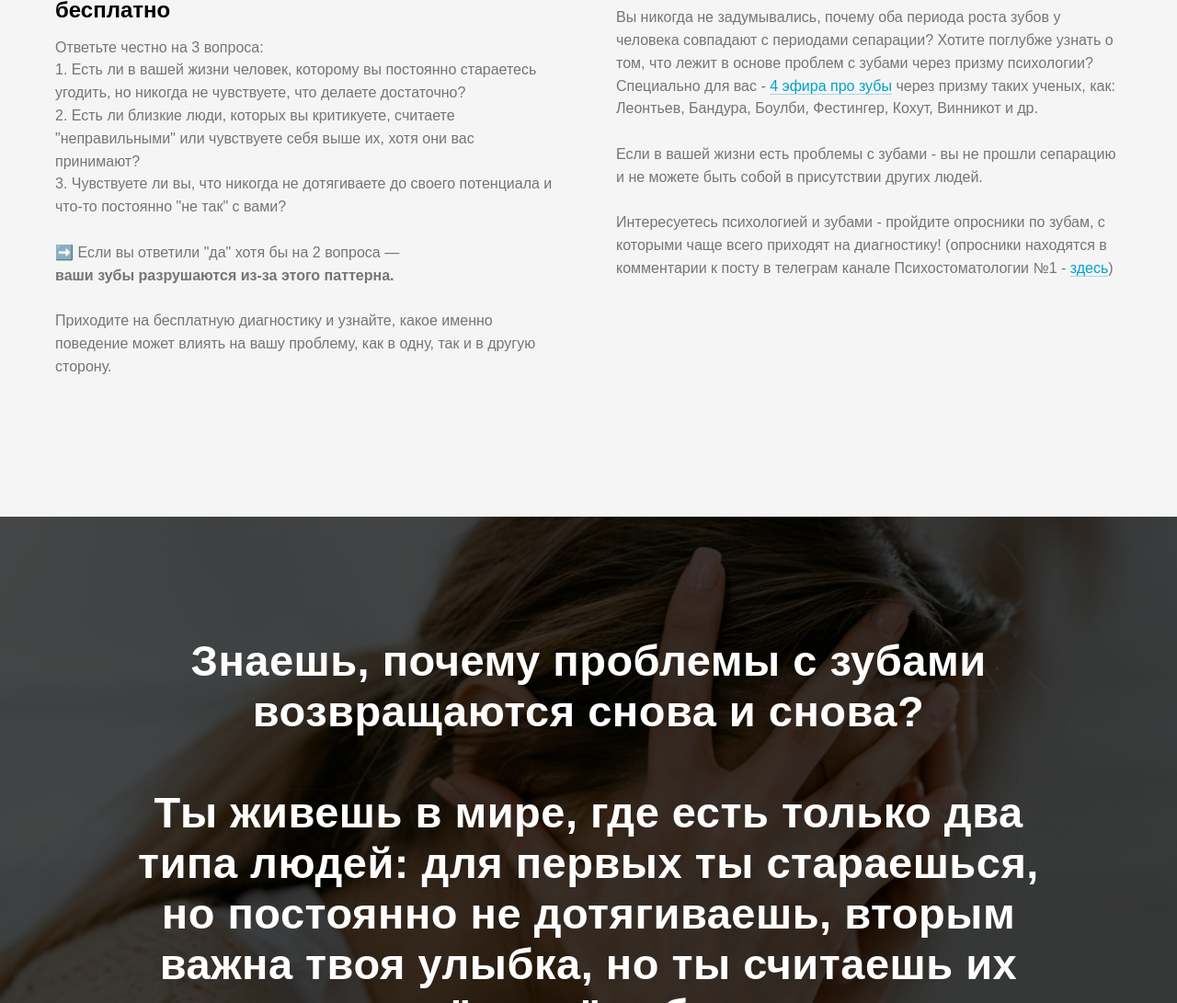
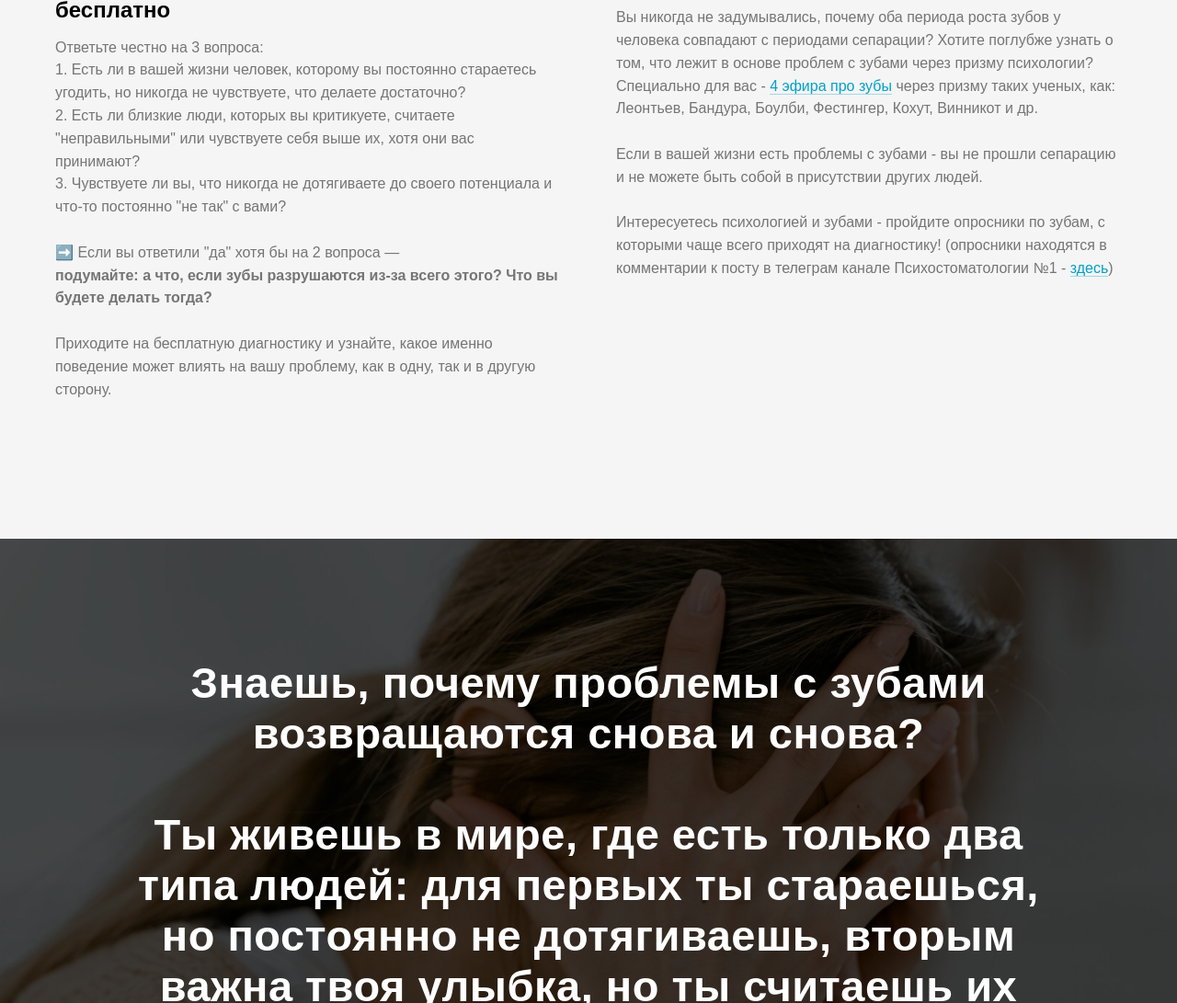
Before and after one commit to psyteeth/rusite, a plain HTML site: page index.html in a window 1280 px wide. Shown: the part 2766-3857 px from the top of the page at 92% size. Drawn offline with Linux system fonts and the light colour scheme.

Commit message:
Rephrase diagnostic result sentence (ТЗ-5 B)
Co-Authored-By: Claude Opus 5.5 <noreply@anthropic.com>

```diff
--- a/index.html
+++ b/index.html
@@ -89,7 +89,7 @@
           2. Есть ли близкие люди, которых вы критикуете, считаете "неправильными" или чувствуете себя выше их, хотя они вас принимают?<br>
           3. Чувствуете ли вы, что никогда не дотягиваете до своего потенциала и что-то постоянно "не так" с вами?</p>
           <br>
-          <p>➡️ Если вы ответили "да" хотя бы на 2 вопроса —<br><strong>ваши зубы разрушаются из-за этого паттерна.</strong></p>
+          <p>➡️ Если вы ответили "да" хотя бы на 2 вопроса —<br><strong>подумайте: а что, если зубы разрушаются из-за всего этого? Что вы будете делать тогда?</strong></p>
           <br>
           <p>Приходите на бесплатную диагностику и узнайте, какое именно поведение может влиять на вашу проблему, как в одну, так и в другую сторону.</p>
         </div>
```
